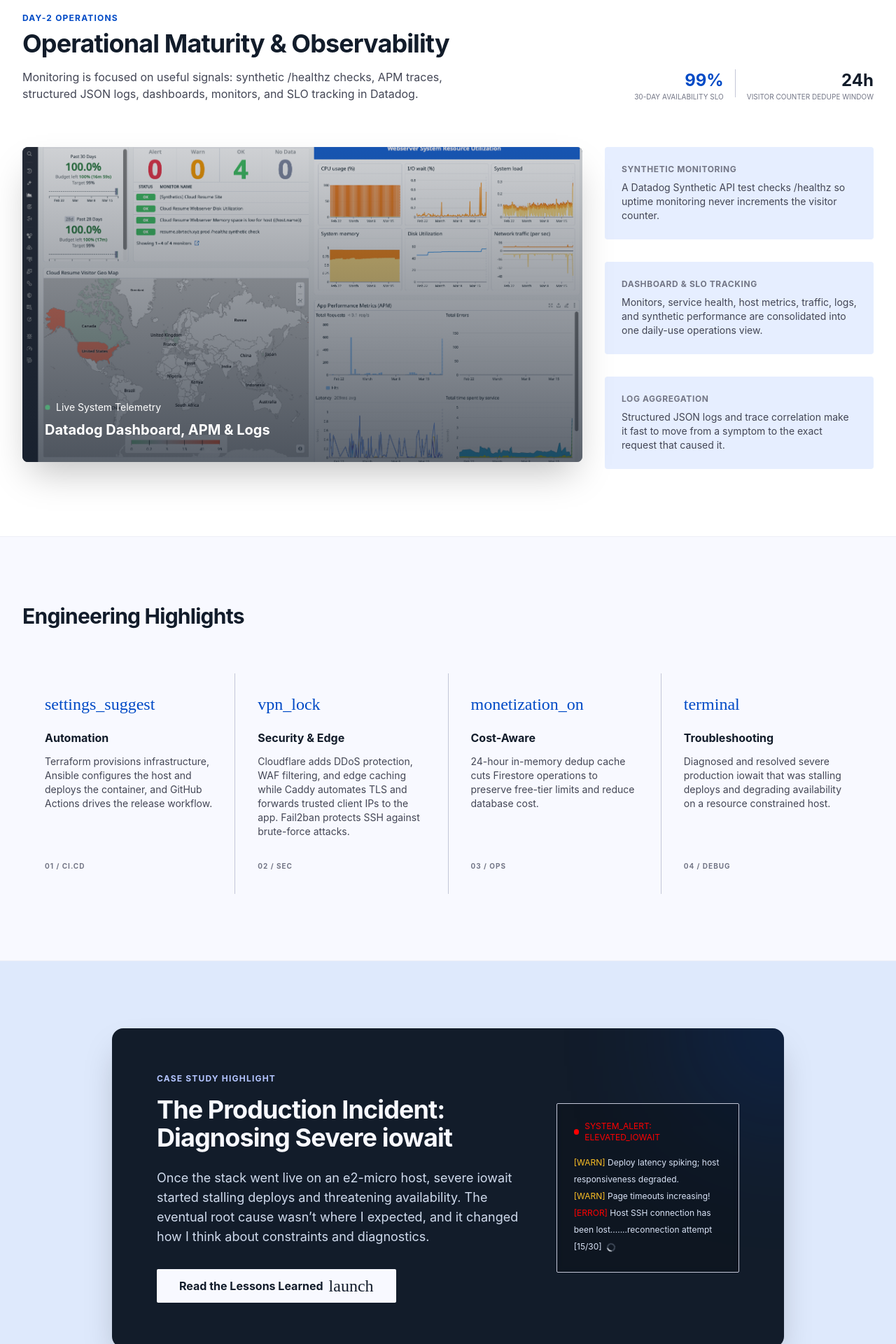
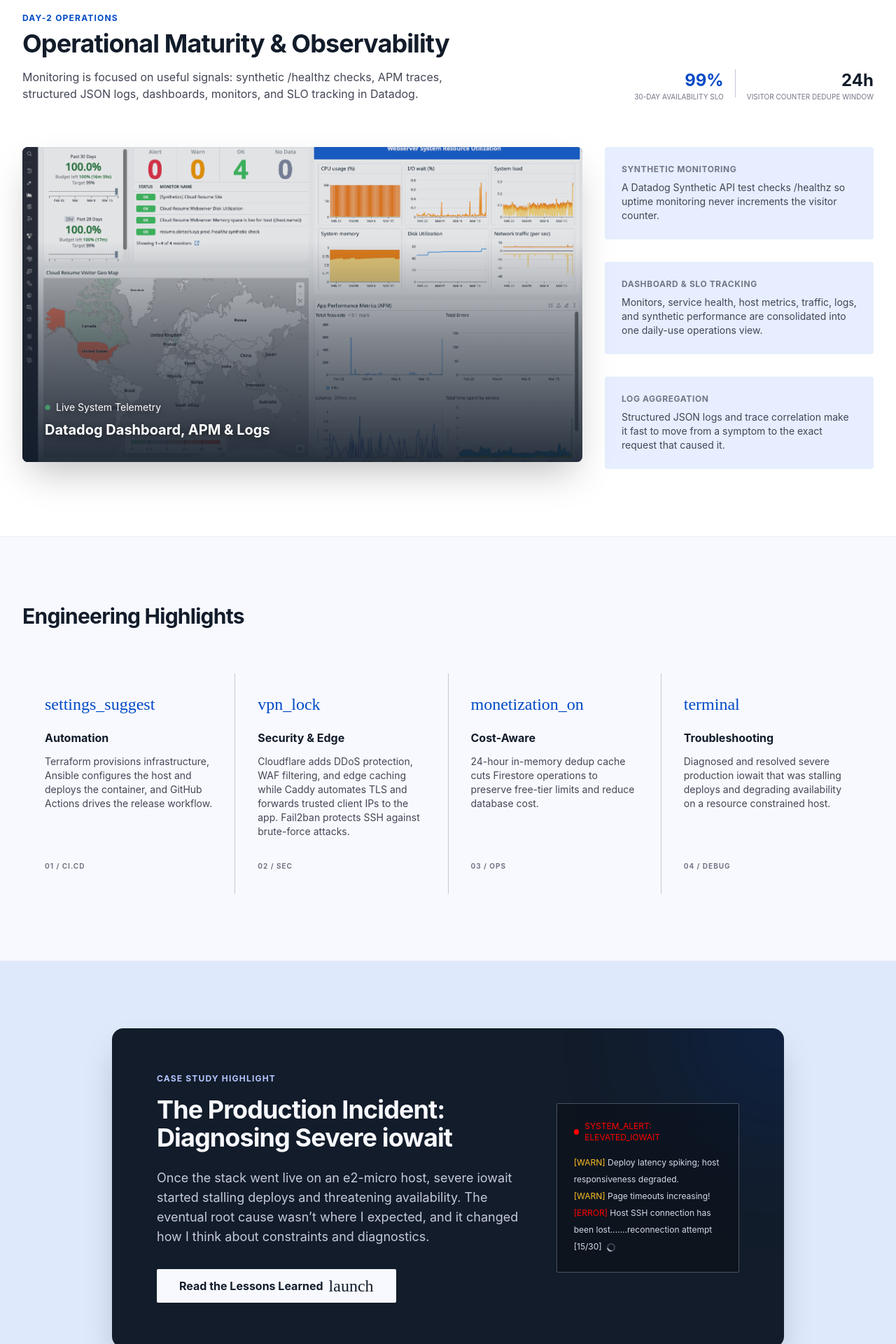
Before and after one commit to sbrupert/cloud-resume, a Flask app: page /project_overview in a window 1280 px wide. Shown: the part 1440-3360 px from the top of the page at 70% size. Run offline with Flask 3, Linux system fonts and the light colour scheme; style sheets or scripts are compiled from the project's sources; parts of the project's set-up code (start-up, migrations or seed data) failed here and were passed over; some web fonts are replaced.

Commit message:
Polish dark-mode readability and visual parity across resume, overview, and markdown surfaces. Key widgets that should retain their dark presentation were rebalanced for contrast, and markdown inline code, code blocks, and blockquotes were tuned for legibility. Project overview badges were also aligned to the preferred text tone.

```diff
--- a/cloud_resume/cloud_resume/templates/project_overview.html
+++ b/cloud_resume/cloud_resume/templates/project_overview.html
@@ -35,6 +39,43 @@
       }
       .pulse-slow {
         animation: pulse-slow 2.5s ease-in-out infinite;
+      }
+      .telemetry-dashboard-shell {
+        background: #121c2a;
+      }
+      .telemetry-dashboard-image {
+        opacity: 0.88;
+      }
+      .telemetry-dashboard-shell:hover .telemetry-dashboard-image {
+        opacity: 1;
+      }
+      .telemetry-dashboard-overlay {
+        background: linear-gradient(
+          to top,
+          rgba(18, 28, 42, 0.9) 0%,
+          rgba(18, 28, 42, 0.45) 40%,
+          transparent 70%
+        );
+      }
+      .telemetry-dashboard-caption {
+        text-shadow: 0 2px 10px rgba(0, 0, 0, 0.55);
+      }
+      .incident-highlight-shell {
+        background: #121c2a;
+        color: #f8f9ff;
+      }
+      .incident-highlight-shell .incident-kicker {
+        color: #b4c5ff;
+      }
+      .incident-highlight-shell .incident-summary {
+        color: rgba(238, 239, 255, 0.82);
+      }
+      .incident-highlight-shell .incident-terminal {
+        background: rgba(0, 0, 0, 0.28);
+        border-color: rgba(195, 198, 215, 0.35);
+      }
+      .incident-highlight-shell .incident-log {
+        color: rgba(234, 241, 255, 0.9);
       }
     </style>
   </head>
@@ -307,27 +348,27 @@
           </div>
           <div class="grid grid-cols-1 lg:grid-cols-3 gap-6 md:gap-8">
             <div
-              class="lg:col-span-2 bg-on-surface rounded-xl overflow-hidden shadow-2xl aspect-video relative group"
+              class="lg:col-span-2 telemetry-dashboard-shell rounded-xl overflow-hidden shadow-2xl aspect-video relative group"
             >
               <img
                 alt="Cloud Monitoring Dashboard"
-                class="w-full h-full object-cover opacity-80 group-hover:opacity-100 transition-opacity"
+                class="telemetry-dashboard-image w-full h-full object-cover transition-opacity"
                 data-alt="Datadog cloud resume operations dashboard"
                 src="https://raw.githubusercontent.com/sbrupert/cloud-resume/refs/heads/main/.assets/cloud_resume_dashboard.png"
               />
               <div
-                class="absolute inset-0 bg-gradient-to-t from-on-surface to-transparent opacity-60"
+                class="telemetry-dashboard-overlay absolute inset-0"
               ></div>
               <div class="absolute bottom-5 left-5 md:bottom-8 md:left-8">
                 <div
-                  class="flex items-center gap-2 text-white font-label text-sm mb-2"
+                  class="telemetry-dashboard-caption flex items-center gap-2 text-white font-label text-sm mb-2"
                 >
                   <span
                     class="w-2 h-2 rounded-full bg-green-400 pulse-slow"
                   ></span>
                   Live System Telemetry
                 </div>
-                <h3 class="text-white font-headline text-xl font-bold">
+                <h3 class="telemetry-dashboard-caption text-white font-headline text-xl font-bold">
                   Datadog Dashboard, APM &amp; Logs
                 </h3>
               </div>
@@ -470,7 +511,7 @@
       <section class="py-14 md:py-20 lg:py-24 bg-surface-container-high relative overflow-hidden">
         <div class="max-w-5xl mx-auto px-4 sm:px-6 lg:px-8 relative z-10">
           <div
-            class="bg-on-surface p-6 sm:p-8 md:p-16 rounded-2xl text-surface shadow-2xl relative overflow-hidden"
+            class="incident-highlight-shell p-6 sm:p-8 md:p-16 rounded-2xl shadow-2xl relative overflow-hidden"
           >
             <div
               class="absolute top-0 right-0 w-64 h-64 bg-primary opacity-20 blur-[100px] -mr-32 -mt-32"
@@ -486,14 +527,14 @@
                 >
                   The Production Incident: Diagnosing Severe iowait
                 </h2>
-                <p class="text-surface-dim text-base md:text-lg leading-relaxed mb-6 md:mb-8">
+                <p class="incident-summary text-base md:text-lg leading-relaxed mb-6 md:mb-8">
                   Once the stack went live on an e2-micro host, severe iowait
                   started stalling deploys and threatening availability. The
                   eventual root cause wasn’t where I expected, and it changed
                   how I think about constraints and diagnostics.
                 </p>
                 <a
-                  class="px-6 md:px-8 py-3 bg-surface text-on-surface font-bold rounded hover:bg-surface-dim transition-all inline-flex items-center gap-2"
+                  class="px-6 md:px-8 py-3 bg-[#f8f9ff] text-[#121c2a] font-bold rounded hover:bg-[#d0dbed] transition-all inline-flex items-center gap-2"
                   href="/page/project#lessons-learned"
                 >
                   Read the Lessons Learned
@@ -502,7 +543,7 @@
               </div>
               <div class="md:w-1/3">
                 <div
-                  class="border border-outline-variant p-6 rounded relative bg-black/20 backdrop-blur-sm"
+                  class="incident-terminal border p-6 rounded relative backdrop-blur-sm"
                 >
                   <div
                     class="font-label text-xs text-error mb-4 flex items-center gap-2"
@@ -511,7 +552,7 @@
                     SYSTEM_ALERT: ELEVATED_IOWAIT
                   </div>
                   <code
-                    class="text-xs font-label text-surface-variant block leading-loose"
+                    class="incident-log text-xs font-label block leading-loose"
                   >
                     <span class="text-amber-400">[WARN]</span> Deploy latency
                     spiking; host responsiveness degraded.<br />
```
Also changed, not shown: other parts of cloud_resume/cloud_resume/templates/project_overview.html (+14 -10 lines), cloud_resume/cloud_resume/templates/index.html (+24 -7 lines), cloud_resume/cloud_resume/templates/markdown_page.html (+63 -35 lines).
